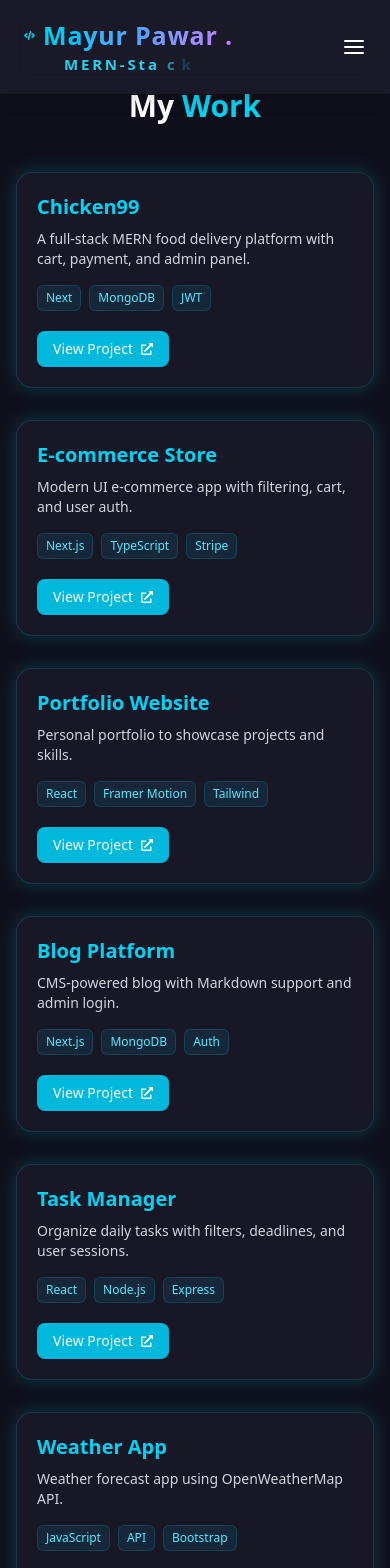
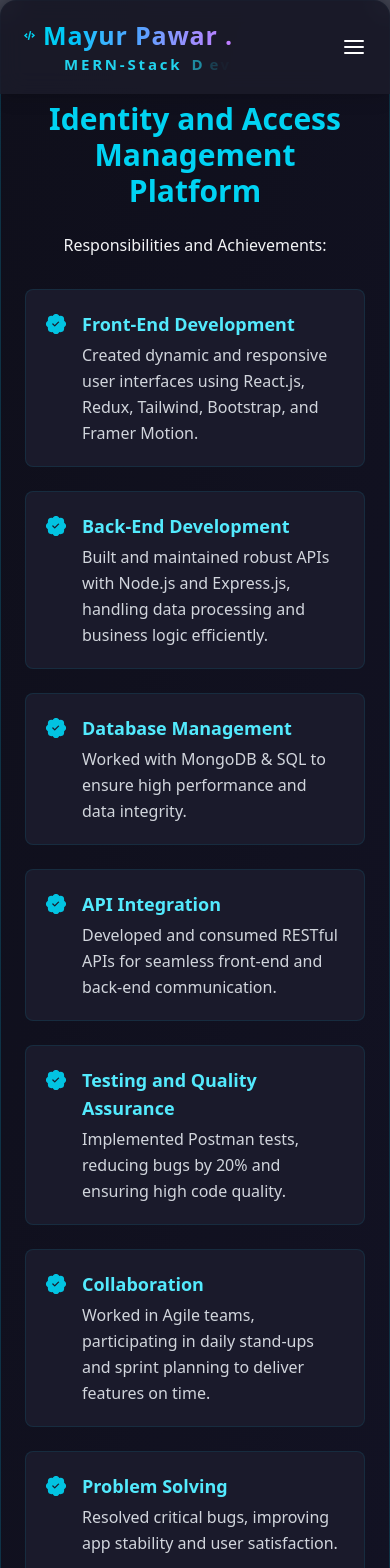
Before and after one commit to mayurpawar1907/Mayur-s-Portfolio, a React (Vite) app: page /work in a window 390 px wide. Shown: the top 1568 px of the page. Built offline with nearby package versions, Linux system fonts and the light colour scheme.

Commit message:
commit changes in work page and about page

```diff
--- a/src/Components/About.jsx
+++ b/src/Components/About.jsx
@@ -58,8 +58,8 @@ export default function AboutMe() {
         {[
           <>
             My name is <span className="text-cyan-400 font-semibold">Mayur Pawar</span>, a passionate{' '}
-            <span className="text-cyan-400 font-semibold">MERN-stack Developer</span> based in Pune
-            with over 3 months of experience.
+            <span className="text-cyan-400 font-semibold">Full-Stack  Developer</span> based in Pune
+            with over 1 Year of experience. in Full-Stack Development.
           </>,
           <>
             At 22 years old, I thrive on building impactful digital solutions that help businesses
@@ -86,15 +86,25 @@ export default function AboutMe() {
       <motion.div variants={fadeUp} className="max-w-4xl mx-auto mt-20">
         <h2 className="text-3xl font-bold text-cyan-400 mb-4 tracking-wider">Work Experience</h2>
         <p className="text-lg leading-relaxed text-gray-300 font-light">
-          Over 3 months of experience as a MERN-stack developer, skilled in both frontend and backend
-          development with a strong foundation in modern web technologies.
+        Over 1 year of experience as a MERN-stack developer, proficient in both frontend and backend development, with a solid foundation in modern web technologies and frameworks.
         </p>
         <motion.ul className="list-disc list-inside mt-6 space-y-3" variants={containerVariants}>
           {[
-            'Built dynamic and responsive user interfaces using React.js with modern JavaScript (ES6+), HTML5, and Tailwind CSS.',
-            'Developed secure and scalable backend services using Node.js and Express, following RESTful architecture.',
-            'Worked with MongoDB for schema design, data modeling, and efficient CRUD operations using Mongoose.',
-            'Integrated frontend and backend seamlessly in full-stack MERN applications with JWT-based authentication and role-based access control.',
+            'Built dynamic, responsive, and reusable user interfaces using React.js, modern JavaScript (ES6+), HTML5, Tailwind CSS, and component-driven development practices.',
+            'Developed secure and scalable RESTful APIs using Node.js and Express, implementing best practices for middleware, error handling, and modular architecture.',
+            'Designed and managed MongoDB schemas using Mongoose, optimizing data models for performance and implementing efficient CRUD operations with validations and indexing.',
+            'Integrated frontend and backend in full-stack MERN applications, enabling smooth user experience with JWT-based authentication, role-based access control, and protected routes.',
+            'Utilized React Hooks and Context API for state management and component logic reuse across multiple modules',
+            'Implemented form validations and user input handling using libraries like Formik, React Hook Form, and Yup to ensure robust UX.',
+            'Collaborated with cross-functional teams to gather requirements, design system architecture, and deliver high-quality software solutions.',
+            'Participated in code reviews, pair programming, and agile development practices to continuously improve code quality and team collaboration.',
+          'Maintained version control using Git, managing branches, pull requests, and code merges in collaborative environments.',
+          'Engaged in continuous learning and professional development to stay updated with the latest trends and technologies in web development.',
+
+
+
+
+
           ].map((text, i) => (
             <motion.li
               key={i}
@@ -114,15 +124,11 @@ export default function AboutMe() {
         <motion.ul className="space-y-6 text-gray-300" variants={containerVariants}>
           {[
             {
-              company: 'Bhojsoft Solution',
-              role: 'Front End Developer',
-              duration: 'Jan 2025 – Feb 2025',
+              company: 'Datapro Information  Technology Pvt Ltd Pune',
+              role: 'Full-Stack Developer',
+              duration: 'July 2024 – Aug 2025',
             },
-            {
-              company: 'Techkriti Solution',
-              role: 'MERN-stack Developer',
-              duration: 'May 2025 – July 2025',
-            },
+
           ].map((item, i) => (
             <motion.li
               key={i}
--- a/src/Components/Firstpage.jsx
+++ b/src/Components/Firstpage.jsx
@@ -8,7 +8,7 @@ import { useInView } from "react-intersection-observer";
 const colors = ["#00ffff", "#0ea5e9", "#06b6d4", "#3b82f6", "#f472b6"];
 
 const stats = [
-  { count: 0, suffix: "+", label: "Years Experience" },
+  { count: 1, suffix: "+", label: "Years Experience" },
   { count: 10, suffix: "+", label: "Projects Completed" },
   { count: 2, suffix: "+", label: "Clients Worldwide" },
   { count: 100, suffix: "%", label: "Client Satisfaction" },
@@ -45,10 +45,10 @@ function Firstpage() {
           <h3 className="text-lg md:text-xl mb-2">Hello, It's Me</h3>
           <h1 className="text-3xl md:text-5xl font-bold mb-2">Mayur Pawar</h1>
           <h2 className="text-xl md:text-2xl font-semibold text-cyan-400 mb-6">
-            MERN Stack Developer
+            Full-Stack Developer
           </h2>
           <p className="text-gray-400 mb-6 text-sm md:text-base">
-           I am a <span style={{color:"cyan", fontWeight:"700"}}>MERN-Stack</span> Developer specializing in building modern, high-performance web applications using the MERN stack (MongoDB, Express.js, React.js, Node.js). I’m passionate about writing clean, maintainable code and developing responsive, user-centric interfaces that ensure a seamless and engaging user experience.
+           I am a <span style={{color:"cyan", fontWeight:"700"}}>Full-Stack</span> Developer specializing in building modern, high-performance web applications using the MERN stack (MongoDB, Express.js, React.js, Node.js). I’m passionate about writing clean, maintainable code and developing responsive, user-centric interfaces that ensure a seamless and engaging user experience.
           </p>
 
 
--- a/src/Components/Work.jsx
+++ b/src/Components/Work.jsx
@@ -1,121 +1,110 @@
+'use client';
 import React from 'react';
 import { motion } from 'framer-motion';
-import { FaExternalLinkAlt } from 'react-icons/fa';
+import { BsPatchCheckFill } from 'react-icons/bs';
 
-const projects = [
+const projectDetails = [
   {
-    title: 'Chicken99',
-    description: 'A full-stack MERN food delivery platform with cart, payment, and admin panel.',
-    link: 'https://yourproject1.vercel.app',
-    tech: ['Next', 'MongoDB', 'JWT'],
+    title: "Front-End Development",
+    text: "Created dynamic and responsive user interfaces using React.js, Redux, Tailwind, Bootstrap, and Framer Motion.",
   },
   {
-    title: 'E-commerce Store',
-    description: 'Modern UI e-commerce app with filtering, cart, and user auth.',
-    link: 'https://yourproject2.netlify.app',
-    tech: ['Next.js', 'TypeScript', 'Stripe'],
+    title: "Back-End Development",
+    text: "Built and maintained robust APIs with Node.js and Express.js, handling data processing and business logic efficiently.",
   },
   {
-    title: 'Portfolio Website',
-    description: 'Personal portfolio to showcase projects and skills.',
-    link: 'https://yourportfolio.vercel.app',
-    tech: ['React', 'Framer Motion', 'Tailwind'],
+    title: "Database Management",
+    text: "Worked with MongoDB & SQL to ensure high performance and data integrity.",
   },
   {
-    title: 'Blog Platform',
-    description: 'CMS-powered blog with Markdown support and admin login.',
-    link: 'https://yourproject4.vercel.app',
-    tech: ['Next.js', 'MongoDB', 'Auth'],
+    title: "API Integration",
+    text: "Developed and consumed RESTful APIs for seamless front-end and back-end communication.",
   },
   {
-    title: 'Task Manager',
-    description: 'Organize daily tasks with filters, deadlines, and user sessions.',
-    link: 'https://yourproject5.vercel.app',
-    tech: ['React', 'Node.js', 'Express'],
+    title: "Testing and Quality Assurance",
+    text: "Implemented Postman tests, reducing bugs by 20% and ensuring high code quality.",
   },
   {
-    title: 'Weather App',
-    description: 'Weather forecast app using OpenWeatherMap API.',
-    link: 'https://yourproject6.netlify.app',
-    tech: ['JavaScript', 'API', 'Bootstrap'],
+    title: "Collaboration",
+    text: "Worked in Agile teams, participating in daily stand-ups and sprint planning to deliver features on time.",
   },
   {
-    title: 'Movie Search App',
-    description: 'Search movie info from OMDb API with light/dark theme.',
-    link: 'https://yourproject7.vercel.app',
-    tech: ['React', 'API', 'Tailwind CSS'],
-  },
-  {
-    title: 'Chat App',
-    description: 'Real-time chat app with socket.io and MongoDB.',
-    link: 'https://yourproject8.vercel.app',
-    tech: ['Node.js', 'Socket.io', 'React'],
-  },
-  {
-    title: 'URL Shortener',
-    description: 'Simple URL shortener with analytics and redirects.',
-    link: 'https://yourproject9.vercel.app',
-    tech: ['Express', 'MongoDB', 'EJS'],
-  },
-  {
-    title: 'Expense Tracker',
-    description: 'Track your monthly income/expense visually.',
-    link: 'https://yourproject10.netlify.app',
-    tech: ['React', 'Context API', 'Charts.js'],
+    title: "Problem Solving",
+    text: "Resolved critical bugs, improving app stability and user satisfaction.",
   },
 ];
 
-const Work = () => {
+const containerVariants = {
+  hidden: {},
+  show: {
+    transition: {
+      staggerChildren: 0.15,
+    },
+  },
+};
+
+const itemVariants = {
+  hidden: { opacity: 0, y: 30 },
+  show: { opacity: 1, y: 0, transition: { duration: 0.5 } },
+};
+
+const ProjectOverview = () => {
   return (
-    <section className="min-h-screen bg-[#0f0f1b] text-white px-4 py-16 overflow-x-hidden">
-      <motion.h2
+    <motion.div
+      initial="hidden"
+      whileInView="show"
+      viewport={{ once: true, amount: 0.3 }}
+      variants={containerVariants}
+      style={{ width: '100%', paddingTop: '100px' }}
+      className="overflow-x-hidden rounded-2xl shadow-[0_0_40px_#00f0ff33] p-6 md:p-10 bg-gradient-to-br from-[#0f0f1b] to-[#121223] border border-cyan-500/20"
+    >
+      {/* Heading */}
+      <motion.h3
         initial={{ opacity: 0, y: -40 }}
         whileInView={{ opacity: 1, y: 0 }}
-        transition={{ duration: 0.7 }}
-        viewport={{ once: true, amount: 0.3 }}
-        className="text-3xl md:text-4xl font-bold text-center mb-12 mt-6"
+        transition={{ duration: 0.6 }}
+        className="text-3xl font-bold text-cyan-400 mb-6 text-center"
       >
-        My <span className="text-cyan-400">Work</span>
-      </motion.h2>
+        Identity and Access Management Platform
+      </motion.h3>
 
-      <div className="grid sm:grid-cols-1 md:grid-cols-2 gap-8 max-w-6xl mx-auto">
-        {projects.map((project, i) => (
-          <motion.div
+      {/* Subheading */}
+      <motion.p
+        initial={{ opacity: 0, y: 20 }}
+        whileInView={{ opacity: 1, y: 0 }}
+        transition={{ delay: 0.3, duration: 0.5 }}
+        className="text-gray-100 text-center text-base mb-8"
+      >
+        Responsibilities and Achievements:
+      </motion.p>
+
+      {/* List */}
+      <motion.ul
+        variants={containerVariants}
+        className="space-y-6"
+      >
+        {projectDetails.map((item, i) => (
+          <motion.li
             key={i}
-            initial={{ opacity: 0, scale: 0.9 }}
-            whileInView={{ opacity: 1, scale: 1 }}
-            viewport={{ once: true, amount: 0.3 }}
-            transition={{ duration: 0.5, delay: i * 0.1 }}
-            className="group relative bg-[#1c1c2b]/70 backdrop-blur-md border border-cyan-500/20 p-5 rounded-2xl shadow-[0_0_20px_#00f0ff33] hover:shadow-[0_0_40px_#00f0ff66] transition-all duration-300 overflow-hidden"
+            variants={itemVariants}
+            className="flex items-start gap-4 bg-[#1a1a2b] hover:bg-[#23233a] p-5 rounded-lg transition-all duration-300 border border-cyan-400/10"
           >
-            <div className="absolute inset-0 opacity-0 group-hover:opacity-10 bg-cyan-400 rounded-2xl blur-2xl z-[-1]" />
-            <h3 className="text-xl md:text-2xl font-semibold text-cyan-400 mb-2">{project.title}</h3>
-            <p className="text-gray-300 text-sm md:text-base mb-4">{project.description}</p>
-            <div className="flex flex-wrap gap-2 mb-5">
-              {project.tech.map((tech, idx) => (
-                <motion.span
-                  key={idx}
-                  whileHover={{ scale: 1.05 }}
-                  className="text-xs md:text-sm px-2 py-1 bg-cyan-500/10 text-cyan-300 rounded-md border border-cyan-500/20 backdrop-blur-sm"
-                >
-                  {tech}
-                </motion.span>
-              ))}
+            <span className="text-cyan-400 mt-1 animate-pulse">
+              <BsPatchCheckFill size={20} />
+            </span>
+            <div>
+              <h4 className="text-cyan-300 font-semibold text-lg mb-1">
+                {item.title}
+              </h4>
+              <p className="text-gray-300 text-base leading-relaxed">
+                {item.text}
+              </p>
             </div>
-            <motion.a
-              href={project.link}
-              target="_blank"
-              rel="noopener noreferrer"
-              whileHover={{ scale: 1.05 }}
-              className="inline-flex items-center gap-2 text-sm text-white bg-cyan-500 px-4 py-2 rounded-lg hover:bg-cyan-600 transition"
-            >
-              View Project <FaExternalLinkAlt size={12} />
-            </motion.a>
-          </motion.div>
+          </motion.li>
         ))}
-      </div>
-    </section>
+      </motion.ul>
+    </motion.div>
   );
 };
 
-export default Work;
+export default ProjectOverview;
```
Also changed, not shown: 1 other file (tests, documents, lock files or other folders).
